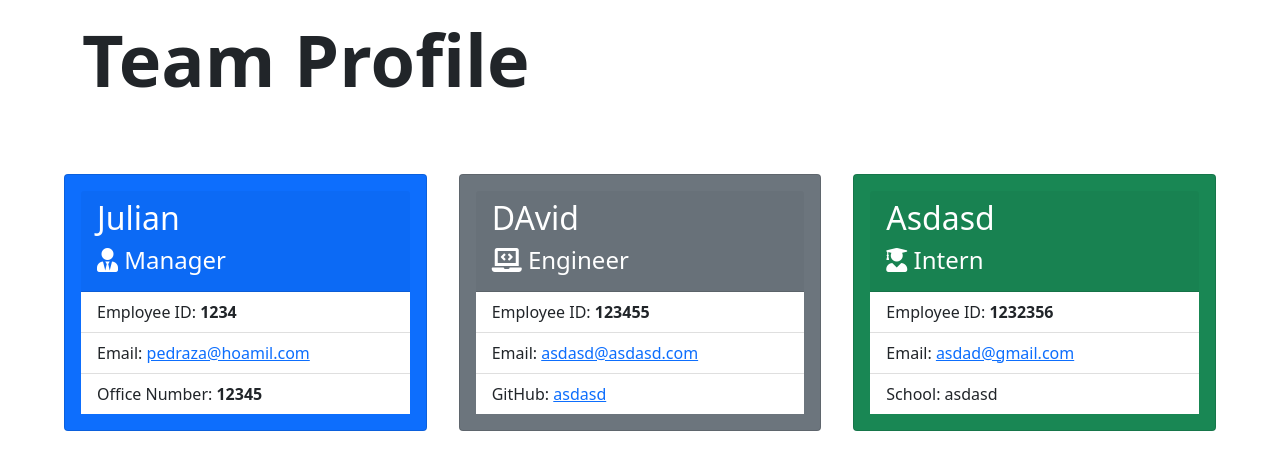
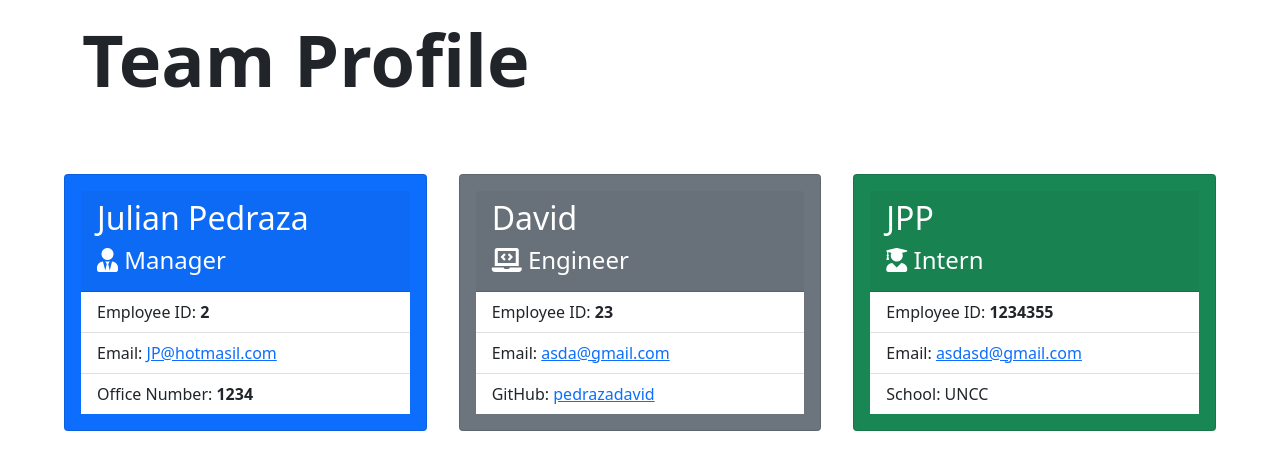
Before and after one commit to pedrazajulian/Team_profile_gen, a website: page index.html in a window 1280 px wide. Drawn offline with nearby package versions, Linux system fonts and the light colour scheme.

Commit message:
HTML FIX

```diff
--- a/index.html
+++ b/index.html
@@ -30,13 +30,13 @@
             <div class="card text-white bg-primary mb-3">
               <div class="card-body">
               <div class="card-header">
-              <h2 class="text-capitalize">Julian</h2>
+              <h2 class="text-capitalize">Julian Pedraza</h2>
               <h4><i class="fas fa-user-tie"></i> Manager</h4>
             </div>
                 <ul class="list-group list-group-flush">
-                  <li class="list-group-item">Employee ID: <strong>1234</strong></li>
-                  <li class="list-group-item">Email: <a href="mailto:pedraza@hoamil.com">pedraza@hoamil.com</a></li>
-                  <li class="list-group-item">Office Number: <strong>12345</strong></li>
+                  <li class="list-group-item">Employee ID: <strong>2</strong></li>
+                  <li class="list-group-item">Email: <a href="mailto:JP@hotmasil.com">JP@hotmasil.com</a></li>
+                  <li class="list-group-item">Office Number: <strong>1234</strong></li>
                 </ul>
               </div>
             </div>
@@ -44,13 +44,13 @@
             <div class="card text-white bg-secondary mb-4">
               <div class="card-body">
               <div class="card-header">
-              <h2 class="text-capitalize">DAvid</h2>
+              <h2 class="text-capitalize">David</h2>
               <h4><i class="fas fa-laptop-code"></i> Engineer</h4>
             </div>
                 <ul class="list-group list-group-flush">
-                  <li class="list-group-item">Employee ID: <strong>123455</strong></li>
-                  <li class="list-group-item">Email: <a href="mailto:asdasd@asdasd.com">asdasd@asdasd.com</a></li>
-                  <li class="list-group-item">GitHub: <a href="https://github.com/asdasd" target="_blank">asdasd</a></li>
+                  <li class="list-group-item">Employee ID: <strong>23</strong></li>
+                  <li class="list-group-item">Email: <a href="mailto:asda@gmail.com">asda@gmail.com</a></li>
+                  <li class="list-group-item">GitHub: <a href="https://github.com/pedrazadavid" target="_blank">pedrazadavid</a></li>
                 </ul>
               </div>
             </div>
@@ -58,13 +58,13 @@
             <div class="card text-white bg-success mb-4">
               <div class="card-body">
               <div class="card-header">
-              <h2 class="text-capitalize">asdasd</h2>
+              <h2 class="text-capitalize">JPP</h2>
               <h4><i class="fas fa-user-graduate"></i> Intern</h4>
             </div>
                 <ul class="list-group list-group-flush">
-                  <li class="list-group-item">Employee ID: <strong>1232356</strong></li>
-                  <li class="list-group-item">Email: <a href="mailto:asdad@gmail.com">asdad@gmail.com</a></li>
-                  <li class="list-group-item">School: asdasd</li>
+                  <li class="list-group-item">Employee ID: <strong>1234355</strong></li>
+                  <li class="list-group-item">Email: <a href="mailto:asdasd@gmail.com">asdasd@gmail.com</a></li>
+                  <li class="list-group-item">School: UNCC</li>
                 </ul>
               </div>
             </div>
--- a/index.js
+++ b/index.js
@@ -234,7 +234,7 @@ function internCard() {
 
 function writeHTML() {
   fs.writeFile("index.html", render.generateHTML(team), (err) => {
-    err ? console.log(err) : console.log("index.html generated");
+    err ? console.log(err) : console.log("Your Team is Ready");
   });
   console.log(team);
 }
--- a/utils/generateHTML.js
+++ b/utils/generateHTML.js
@@ -25,6 +25,8 @@ function employeeHTML(team) {
               </div>
             </div>
           </div>`;
+
+
 
       employeeCards.push(employee);
     } else if (team[i].getRole() === "Engineer") {
```
